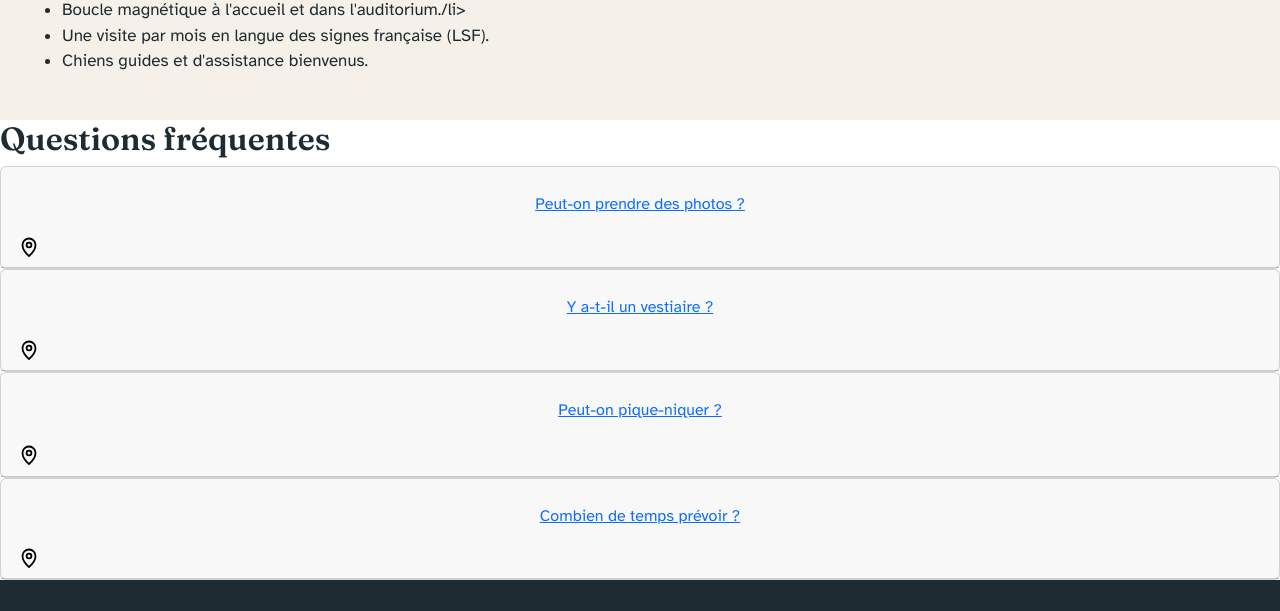
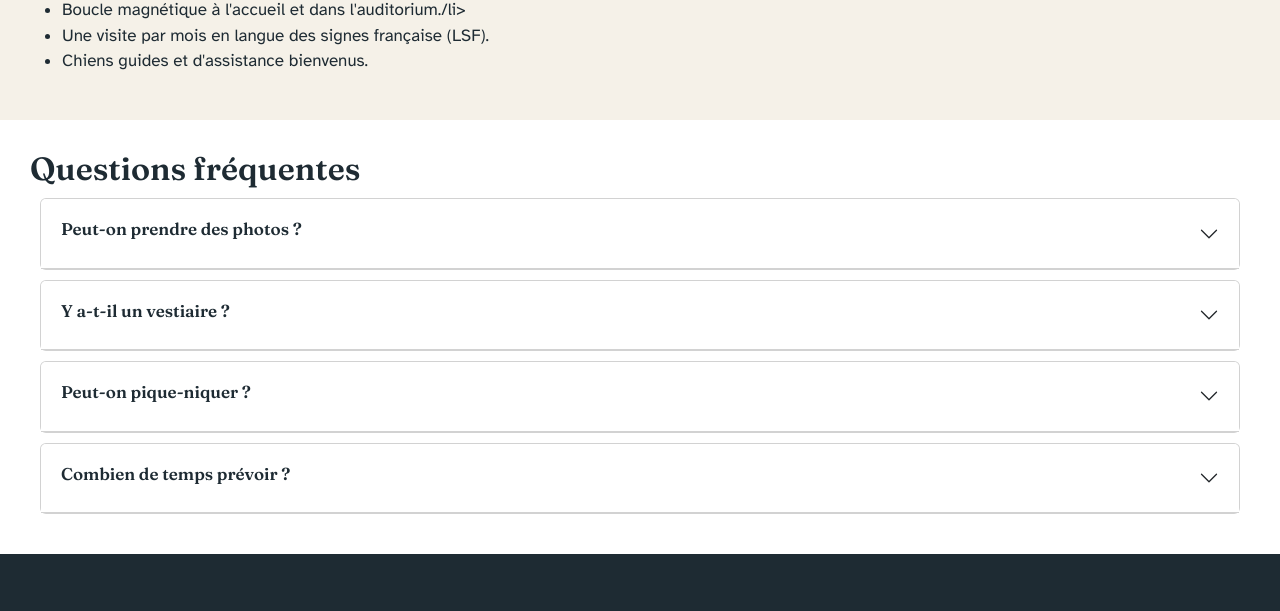
Before and after one commit to Saymone21/museum-valbrune, a plain HTML site: page infos-pratiques.html in a window 1280 px wide. Shown: the part 1587-2198 px from the top of the page. Drawn offline with nearby package versions, Linux system fonts and the light colour scheme.

Commit message:
Faq css page Infos pratiques

```diff
--- a/assets/css/style.css
+++ b/assets/css/style.css
@@ -296,6 +296,41 @@ tr:last-child>td {
   background-color: var(--mv-craie);
 }
 
+.faq {
+ padding: 30px;
+}
+
+.card {
+  margin: 10px;
+}
+.card-header {
+  background-color: white;
+  padding: 0;
+}
+
+.card-header h3{
+  font-size: var(--bs-body-font-size);
+  padding: 0;
+}
+
+.card-header .accordion-button {
+  padding: 10px 20px;
+}
+
+.card-body p{
+  margin: 10px;
+}
+
+.faq .accordion-button, .faq .accordion-button:not(.collapsed) {
+  background-color: white;
+  box-shadow: none;
+}
+
+.faq button:focus-visible {
+    outline: 1px solid var(--mv-ardoise);
+}
+
+
 /* Page Contact */
 
 .encrivezNous {
--- a/infos-pratiques.html
+++ b/infos-pratiques.html
@@ -213,25 +213,21 @@ française (LSF).</li>
         <div class="accordion" id="accordeon">
             <div class="card">
                 <div class="card-header" id="question1">
-                    <h4 class="mb-0">
-                        <button class="btn btn-link" type="button" data-bs-toggle="collapse" data-bs-target="#collapse1" aria-expanded="true" aria-controls="collapse1" >Peut-on prendre des
-photos ?</button>
-                    </h4>
-                    <img src="assets/icones/plan.svg" alt="">
+                    <button class="accordion-button collapsed" type="button" data-bs-toggle="collapse" data-bs-target="#collapse1" aria-expanded="true" aria-controls="collapse1" >
+                    <h3>Peut-on prendre des photos ?</h3>
+                    </button>
                 </div>
                 <div id="collapse1" class="collapse" aria-labelledby="question1" data-bs-parent="#accordeon">
                     <div class="card-body">
-                        <p>Oui, sans flash et sans perche, sauf mention contraire dans les expositions
-temporaires.</p>
+                        <p>Oui, sans flash et sans perche, sauf mention contraire dans les expositions temporaires.</p>
                     </div>
                 </div>
             </div>
             <div class="card">
                 <div class="card-header" id="question2">
-                    <h4 class="mb-0">
-                    <button class="btn btn-link collapsed" type="button" data-bs-toggle="collapse" data-bs-target="#collapse2" aria-expanded="false" aria-controls="collapse2">Y a-t-il un vestiaire ?</button>
-                    </h4>
-                    <img src="assets/icones/plan.svg" alt="">
+                    <button class="accordion-button collapsed" type="button" data-bs-toggle="collapse" data-bs-target="#collapse2" aria-expanded="false" aria-controls="collapse2">
+                    <h3>Y a-t-il un vestiaire ?</h3>
+                    </button>
                 </div>
                 <div id="collapse2" class="collapse" aria-labelledby="question2" data-bs-parent="#accordeon">
                     <div class="card-body">
@@ -241,10 +237,9 @@ temporaires.</p>
             </div>
             <div class="card">
                 <div class="card-header" id="question3">
-                    <h4 class="mb-0">
-                        <button class="btn btn-link collapsed" type="button" data-bs-toggle="collapse" data-bs-target="#collapse3" aria-expanded="false" aria-controls="collapse3" >Peut-on pique-niquer ?</button>
-                        <img src="assets/icones/plan.svg" alt="">
-                    </h4>
+                    <button class="accordion-button collapsed" type="button" data-bs-toggle="collapse" data-bs-target="#collapse3" aria-expanded="false" aria-controls="collapse3" >
+                    <h3>Peut-on pique-niquer ?</h3>
+                    </button>
                 </div>
                 <div id="collapse3" class="collapse" aria-labelledby="question3" data-bs-parent="#accordeon">
                     <div class="card-body">
@@ -254,10 +249,9 @@ temporaires.</p>
             </div>
             <div class="card">
                 <div class="card-header" id="question4">
-                    <h4 class="mb-0">
-                        <button class="btn btn-link collapsed" type="button" data-bs-toggle="collapse" data-bs-target="#collapse4" aria-expanded="false" aria-controls="collapse4">Combien de temps prévoir ?</button>
-                    </h4>
-                    <img src="assets/icones/plan.svg" alt="">
+                    <button class="accordion-button collapsed" type="button" data-bs-toggle="collapse" data-bs-target="#collapse4" aria-expanded="false" aria-controls="collapse4">
+                    <h3>Combien de temps prévoir ?</h3>
+                    </button>
                 </div>
                 <div id="collapse4" class="collapse" aria-labelledby="question4" data-bs-parent="#accordeon">
                     <div class="card-body">
```
